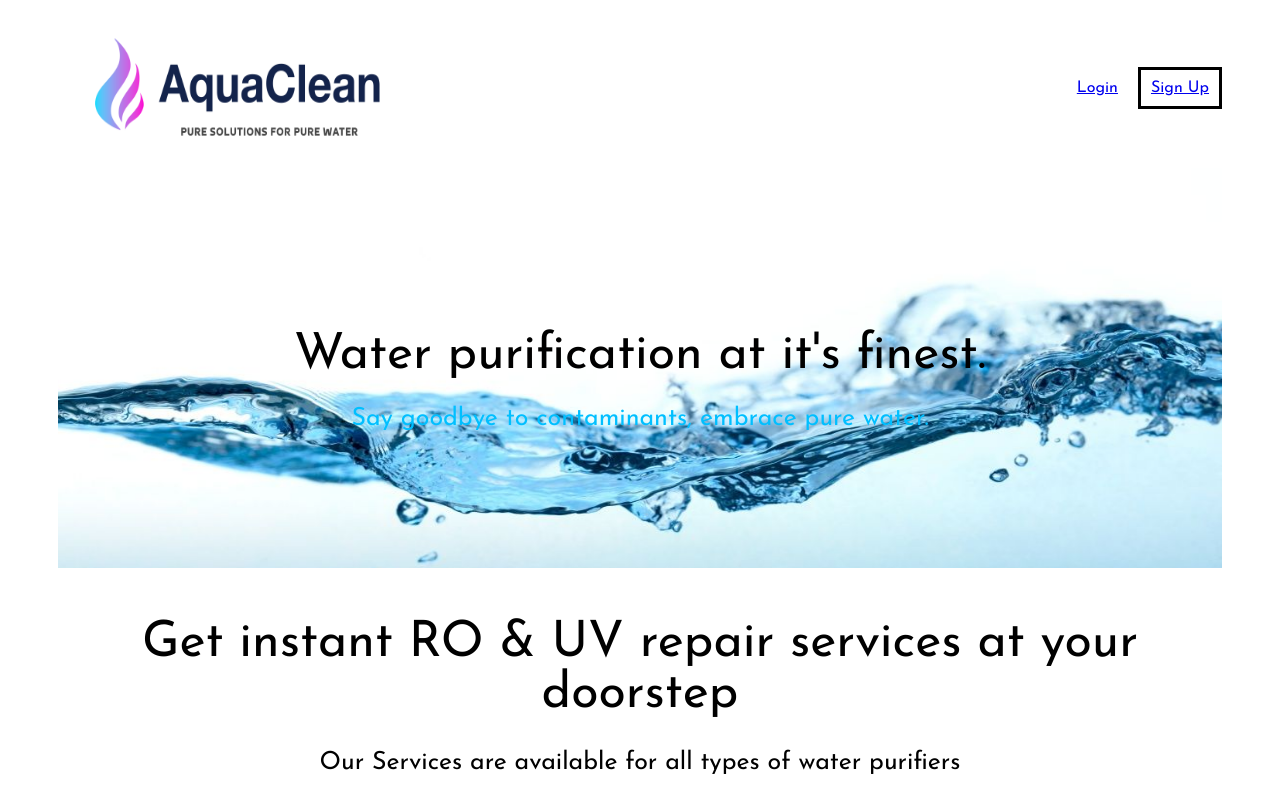
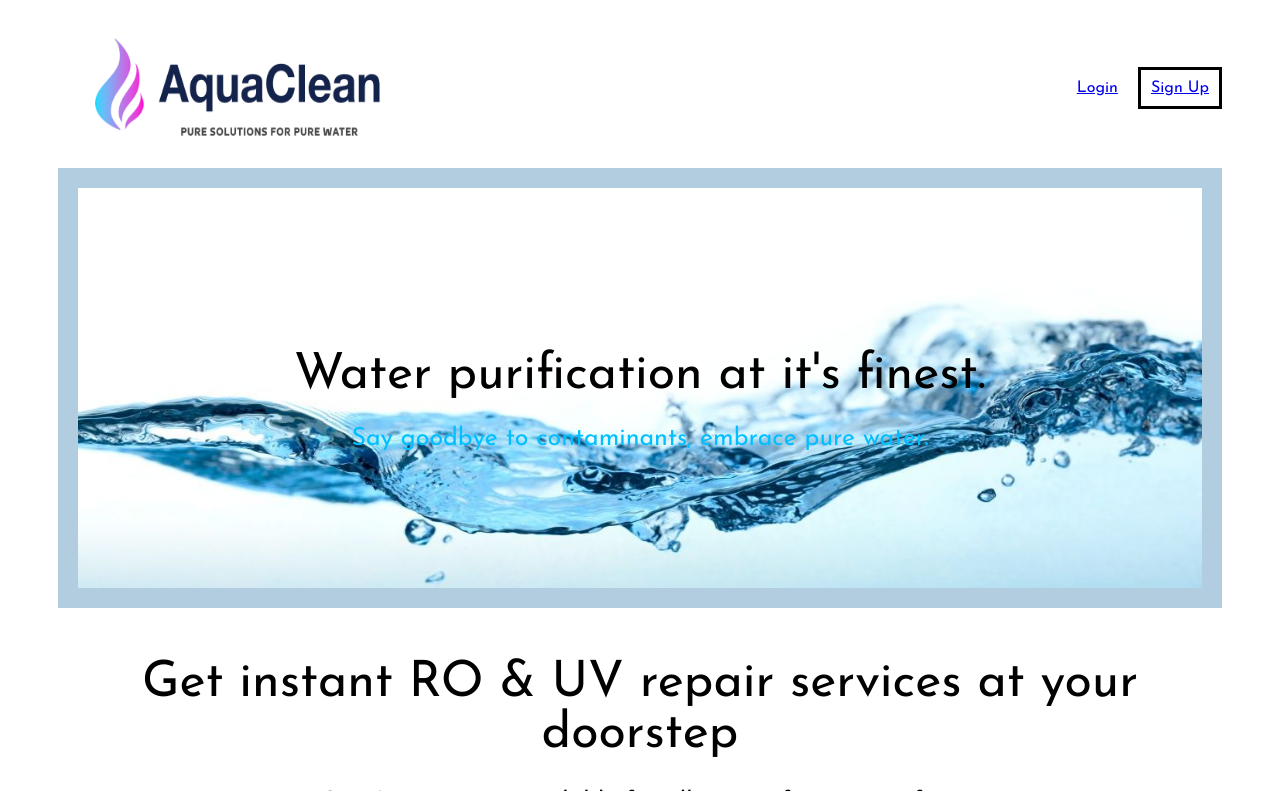
Before and after one commit to Cosmogyrall/AquaClean, a Flask app: page / in a window 1280 px wide. Shown: the top 791 px of the page. Run offline with Flask 3, Linux system fonts and the light colour scheme.

Commit message:
added border to des box on index page

```diff
--- a/static/index.css
+++ b/static/index.css
@@ -1,3 +1,4 @@
+/* #011f4b #03396c #005b96 #6497b1 #b3cde0 */
 div.LandingHeader{
    background-color:white;
    display: grid;
@@ -37,6 +38,7 @@ div.des{
     background-size: 100% 130%;
     align-content: center;
     margin: 0px 50px 40px 50px;
+    border: #b3cde0 solid 20px;
 }
 
 div.des>p{
```
